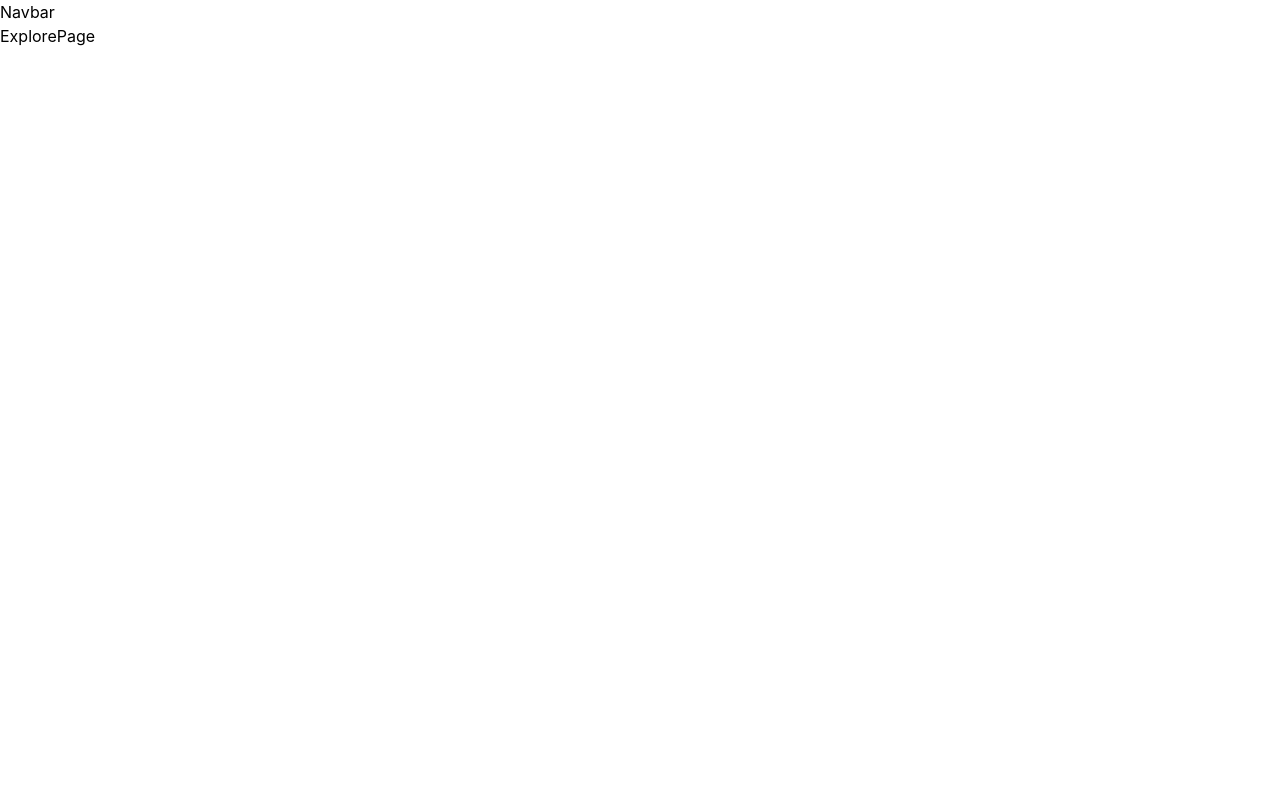
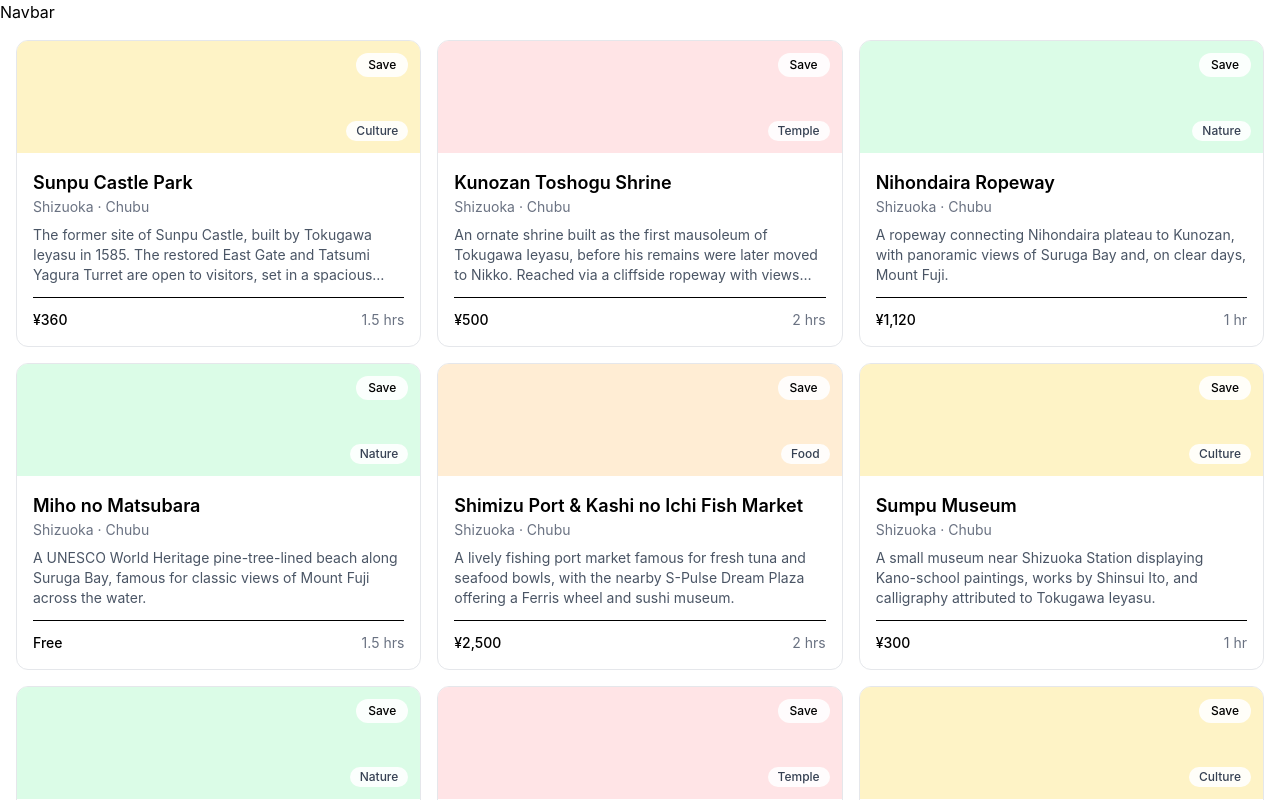
Before and after one commit to komaln26/japan-trip-planner, a React (Vite) app: page / in a window 1280 px wide. Shown: the top 800 px of the page. Built offline with nearby package versions, Linux system fonts and the light colour scheme.

Commit message:
Add destination cards, formatting helpers and persistent saved places

```diff
--- a/src/components/DestinationCard.tsx
+++ b/src/components/DestinationCard.tsx
@@ -1,7 +1,32 @@
+import type { Destination } from "../types"
+import { formatCost, formatDuration } from "../utils/calculateCost"
+import { categoryColours } from "../utils/categoryStyles"
 
-const DestinationCard = () => {
+interface DestinationCardProps {
+    destination: Destination
+    isSaved: boolean;
+    onToggleSave: (id: string) => void;
+}
+
+const DestinationCard = ({ destination, isSaved, onToggleSave }: DestinationCardProps) => {
+    const category = destination.category.charAt(0).toUpperCase() + destination.category.slice(1)
+    const colour = categoryColours[destination.category]
     return (
-        <div>DestinationCard</div>
+        <article className="overflow-hidden rounded-xl border border-gray-200 bg-white">
+            <div className={`relative h-28 ${colour}`}>
+                <button className={`absolute top-3 right-3 rounded-full ${isSaved ? 'bg-amber-300' : 'bg-white/90'} px-3 py-1 text-xs font-medium`} type="button" onClick={() => onToggleSave(destination.id)}>{isSaved ? 'Saved' : 'Save'}</button>
+                <span className="absolute bottom-3 right-3 rounded-full bg-white/90 px-2.5 py-0.5 text-xs font-medium text-gray-700">{category}</span>
+            </div>
+            <div className="p-4">
+                <h3 className="text-lg font-semibold">{destination.name}</h3>
+                <p className="text-sm text-gray-500">{destination.city} · {destination.region}</p>
+                <p className="mt-2 line-clamp-3 text-sm text-gray-600">{destination.description}</p>
+                <footer className="mt-3 flex justify-between border-t pt-3 text-sm">
+                    <span className="font-medium">{formatCost(destination.estimatedCost)}</span>
+                    <span className="text-gray-500">{formatDuration(destination.estimatedDuration)}</span>
+                </footer>
+            </div>
+        </article>
     )
 }
 
--- a/src/hooks/useLocalStorage.ts
+++ b/src/hooks/useLocalStorage.ts
@@ -0,0 +1,14 @@
+import { useEffect, useState } from "react";
+
+export function useLocalStorage<T>(key: string, initialValue: T) {
+    const [value, setValue] = useState<T>(() => {
+        const stored = localStorage.getItem(key)
+        return stored ? JSON.parse(stored) : initialValue
+    })
+
+    useEffect(() => {
+        localStorage.setItem(key, JSON.stringify(value))
+    }, [key, value])
+
+    return [value, setValue] as const
+}
--- a/src/pages/ExplorePage.tsx
+++ b/src/pages/ExplorePage.tsx
@@ -1,7 +1,24 @@
+import DestinationCard from "../components/DestinationCard"
+import { destinations } from "../data/destinations"
+import { useLocalStorage } from "../hooks/useLocalStorage"
 
 const ExplorePage = () => {
+
+    const [savedIds, setSavedIds] = useLocalStorage<string[]>('saved-ids', [])
+    const toggleSave = (id: string) => {
+        if (savedIds.includes(id)) {
+            setSavedIds(savedIds.filter((savedId) => savedId !== id))
+        } else {
+            setSavedIds([...savedIds, id])
+        }
+    }
+
     return (
-        <div>ExplorePage</div>
+        <div className="grid grid-cols-1 gap-4 p-4 sm:grid-cols-2 lg:grid-cols-3">
+            {destinations.map((d) => (
+                <DestinationCard key={d.id} destination={d} isSaved={savedIds.includes(d.id)} onToggleSave={toggleSave} />
+            ))}
+        </div>
     )
 }
 
--- a/src/utils/calculateCost.ts
+++ b/src/utils/calculateCost.ts
@@ -0,0 +1,10 @@
+export const formatCost = (cost: number): string => {
+    if (cost === 0) {
+        return 'Free'
+    }
+    return `¥${cost.toLocaleString('ja-JP')}`
+}
+
+export const formatDuration = (hours: number): string => {
+    return hours === 1 ? '1 hr' : `${hours} hrs`
+}
--- /dev/null
+++ b/src/utils/categoryStyles.ts
@@ -0,0 +1,8 @@
+export const categoryColours: Record<string, string> = {
+    culture: 'bg-amber-100',
+    temple: 'bg-rose-100',
+    nature: 'bg-green-100',
+    food: 'bg-orange-100',
+    nightlife: 'bg-purple-100',
+    shopping: 'bg-indigo-100'
+}
```
